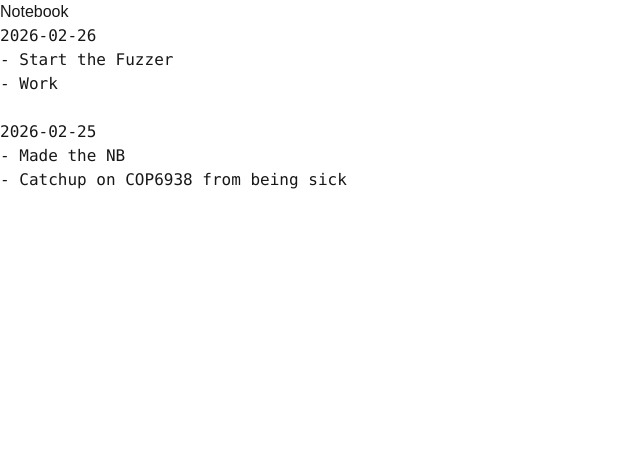
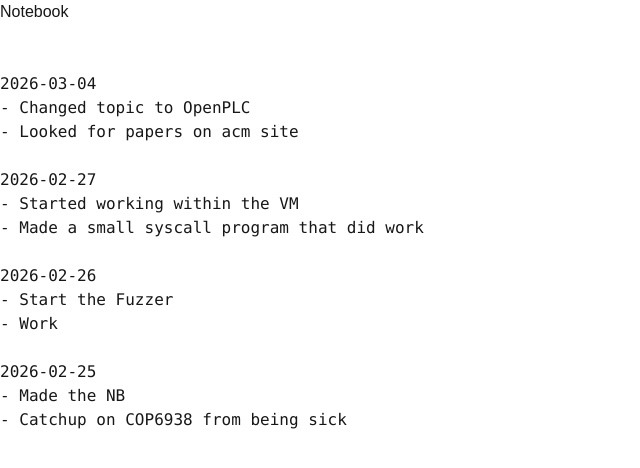
Before and after one commit to Lucas-Hardeman/personal-website-, a Next.js app: page /nb in a window 1280 px wide. Shown: the top 468 px of the page, without its empty margins (0-640 px from the left). Built offline with nearby package versions, Linux system fonts and the light colour scheme.

Commit message:
Update page.tsx

```diff
--- a/app/nb/page.tsx
+++ b/app/nb/page.tsx
@@ -10,7 +10,17 @@ export default function NB() {
     <div>
       <h1>Notebook</h1>
       <pre>
-{`2026-02-26
+{`
+
+2026-03-04
+- Changed topic to OpenPLC
+- Looked for papers on acm site
+
+2026-02-27
+- Started working within the VM
+- Made a small syscall program that did work
+
+2026-02-26
 - Start the Fuzzer
 - Work
 
```
